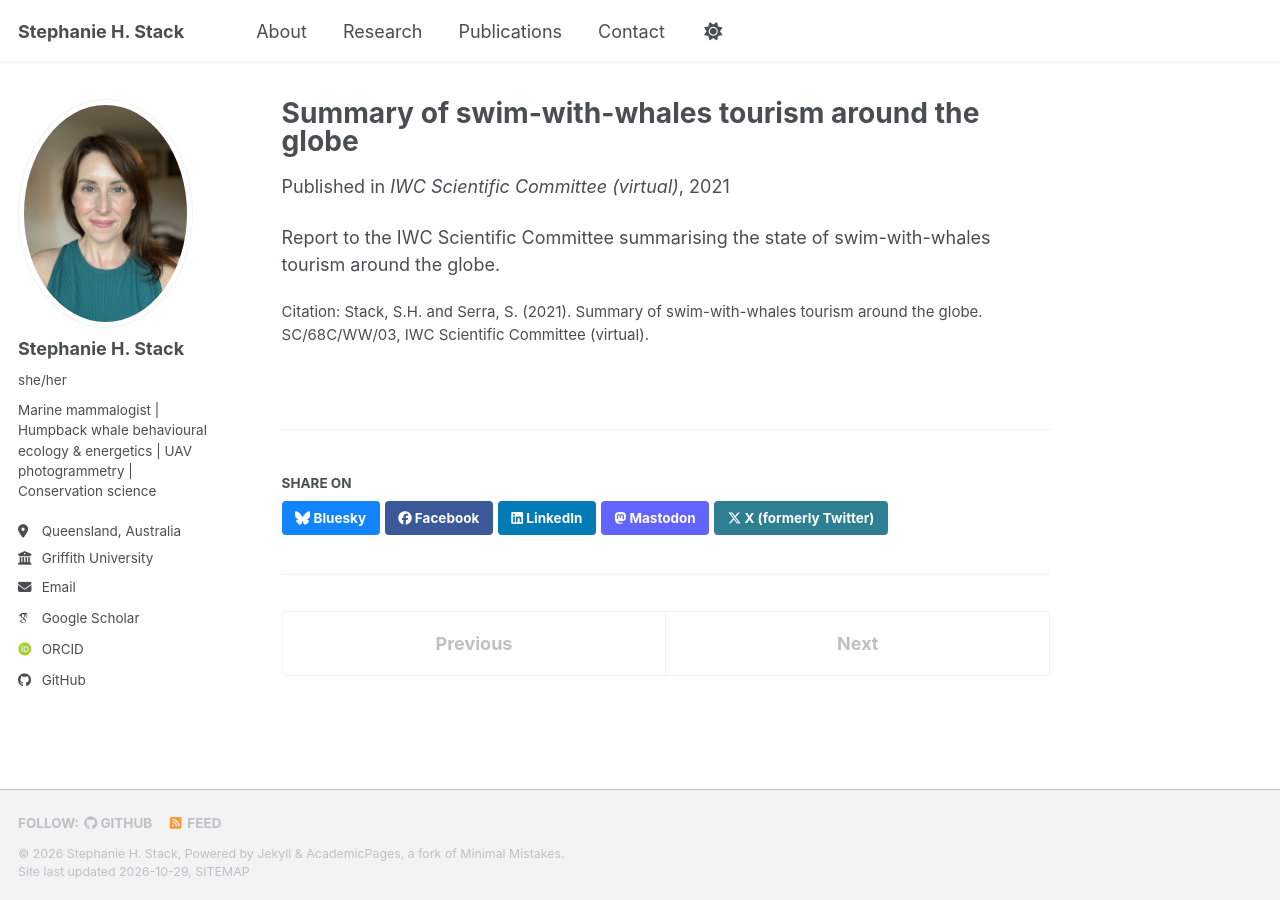
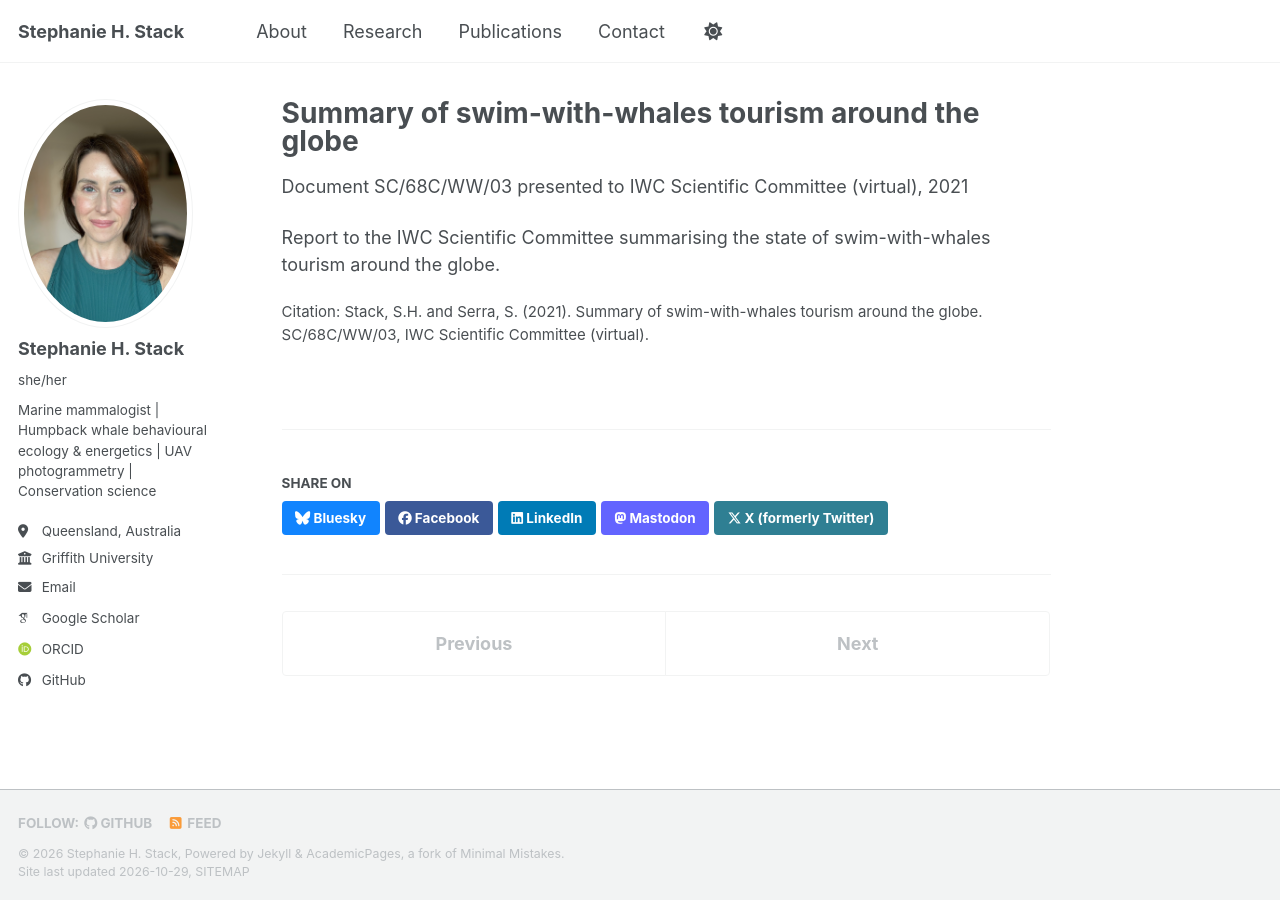
Before and after one commit to stephaniestack/stephaniestack.github.io, a Jekyll site: the page built from _publications/2021-05-01-iwc-swim-with-whales-global-summary.md, in a window 1280 px wide. Built offline with Jekyll 4.4.1, drawn with Linux system fonts in a browser that asks for light colours; some web fonts are replaced; a script bundle is joined from its source files by our own code; library files that are not in the unit come from our copies.

Commit message:
Add files via upload

```diff
--- a/_layouts/single.html
+++ b/_layouts/single.html
@@ -37,7 +37,11 @@ layout: default
         {% if page.collection == 'teaching' %}
           <p> {{ page.type }}, <i>{{ page.venue }}</i>, {{ page.date | default: "1900-01-01" | date: "%Y" }} </p>
         {% elsif page.venue and page.date %}
+          {% if page.category == 'reports' %}
+          <p>Document {{ page.docnumber }} presented to {{ page.venue }}, {{ page.date | default: "1900-01-01" | date: "%Y" }} </p>
+          {% else %}
           <p>Published in <i>{{ page.venue }}</i>, {{ page.date | default: "1900-01-01" | date: "%Y" }} </p>
+          {% endif %}
         {% elsif page.date %}
           <p class="page__date"><strong><i class="fa fa-fw fa-calendar" aria-hidden="true"></i> {{ site.data.ui-text[site.locale].date_label | default: "Published:" }}</strong> <time datetime="{{ page.date | date_to_xmlschema }}">{{ page.date | default: "1900-01-01" | date: "%B %d, %Y" }}</time></p>
         {% endif %}
```
